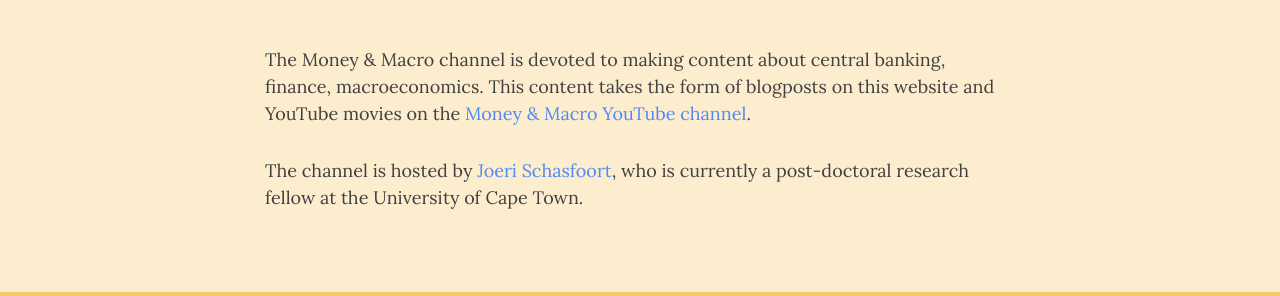
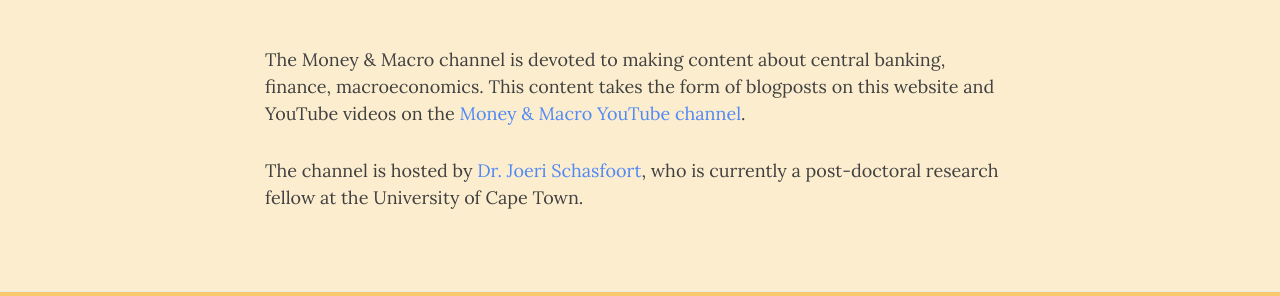
Before and after one commit to joerischasfoort/money-macro, a Jekyll site: the page built from about.md, in a window 1280 px wide. Shown: the part 286-582 px from the top of the page. Built offline with Jekyll 4.4.1, drawn with Linux system fonts in a browser that asks for light colours; nearby versions of some CDN libraries; comment, search, counter and statistics services are not loaded.

```diff
--- a/Gemfile
+++ b/Gemfile
@@ -3,5 +3,5 @@ source 'https://rubygems.org'
 gem "github-pages", '197', group: :jekyll_plugins
 
 # enable tzinfo-data for local build
-# gem 'tzinfo-data', platforms: [:mingw, :mswin, :x64_mingw]
+gem 'tzinfo-data', platforms: [:mingw, :mswin, :x64_mingw]
 gem 'jekyll-paginate'
--- a/_config.yml
+++ b/_config.yml
@@ -170,7 +170,7 @@ kramdown:
 defaults:
   -
     scope:
-      path: ""
+      path: ""  # which files this should apply to e.g. posts
       type: "posts"
     values:
       layout: "post"
--- a/_layouts/page.html
+++ b/_layouts/page.html
@@ -7,6 +7,7 @@ layout: base
 <div class="container" role="main">
   <div class="row">
     <div class="col-lg-8 col-lg-offset-2 col-md-10 col-md-offset-1">
+      <!-- This will show all content here -->
       {{ content }}
 	    {% if page.comments %}
         <div class="disqus-comments">
--- a/about.md
+++ b/about.md
@@ -4,6 +4,6 @@ title: About
 subtitle: What is Money & Macro
 ---
 
-The Money & Macro channel is devoted to making content about central banking, finance, macroeconomics. This content takes the form of blogposts on this website and YouTube movies on the [Money & Macro YouTube channel](https://www.youtube.com/channel/UCCKpicnIwBP3VPxBAZWDeNA/).
+The Money & Macro channel is devoted to making content about central banking, finance, macroeconomics. This content takes the form of blogposts on this website and YouTube videos on the [Money & Macro YouTube channel](https://www.youtube.com/channel/UCCKpicnIwBP3VPxBAZWDeNA/).
 
-The channel is hosted by [Joeri Schasfoort](https://joerischasfoort.github.io/), who is currently a post-doctoral research fellow at the University of Cape Town.
+The channel is hosted by [Dr. Joeri Schasfoort](https://joerischasfoort.github.io/), who is currently a post-doctoral research fellow at the University of Cape Town.
```
Also changed, not shown: _posts/nobel-2020/2020-11-24-auction-theory-3.md (added, +64 -0 lines), Gemfile.lock, _posts/covid-19/2020-3-16-covid-19-euro-crisis.md (renamed from _posts/2020-3-16-covid-19-euro-crisis.md), _posts/covid-19/2020-3-22-corona-vs-dutch-economy.md (renamed from _posts/2020-3-22-corona-vs-dutch-economy.md), _posts/covid-19/2020-4-20-top-five-lockdowns.md (renamed from _posts/2020-4-20-top-five-lockdowns.md), _posts/nobel-2020/2020-10-28-auction-theory-1.md (renamed from _posts/2020-10-28-auction-theory-1.md), _posts/nobel-2020/2020-10-28-auction-theory-2.md (renamed from _posts/2020-10-28-auction-theory-2.md), _posts/the monetary financial system/2020-04-06-monetary-policy-1.md (renamed from _posts/2020-04-06-monetary-policy-1.md), _posts/the monetary financial system/2020-10-19-money-printing.md (renamed from _posts/2020-10-19-money-printing.md), _posts/the monetary financial system/2020-3-28-banks-make-money.md (renamed from _posts/2020-3-28-banks-make-money.md), _posts/the monetary financial system/2020-4-12-monetary-finance.md (renamed from _posts/2020-4-12-monetary-finance.md).
